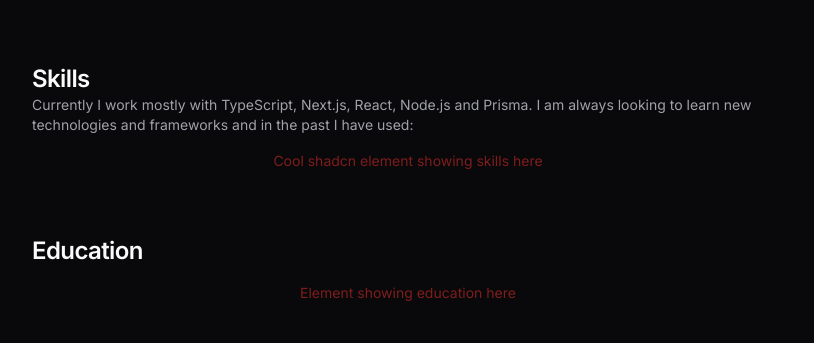
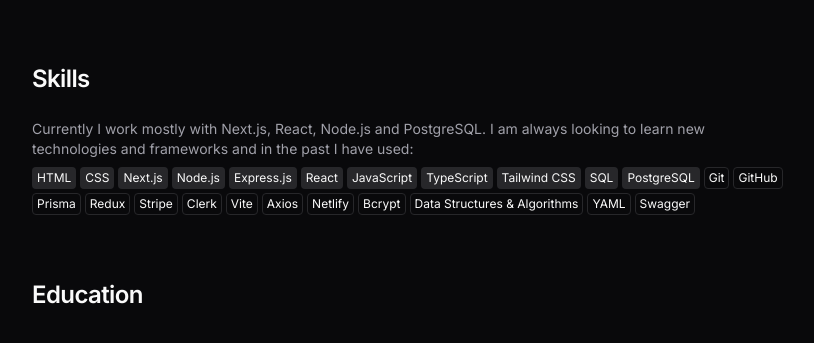
Before and after one commit to jongreen96/Portfolio, a Next.js app: page / in a window 1280 px wide. Shown: the part 991-1334 px from the top of the page, without its empty margins (232-1046 px from the left). Built offline with nearby package versions, Linux system fonts and the light colour scheme.

Commit message:
Add skills section

```diff
--- a/src/app/page.tsx
+++ b/src/app/page.tsx
@@ -205,24 +205,46 @@
         </div>
       </section>
 
-      <section>
+      <section className='space-y-6'>
         <H2>Skills</H2>
-        <P>
-          Currently I work mostly with TypeScript, Next.js, React, Node.js and
-          Prisma. I am always looking to learn new technologies and frameworks
-          and in the past I have used:
-        </P>
+        <div className='space-y-2'>
+          <P>
+            Currently I work mostly with Next.js, React, Node.js and PostgreSQL.
+            I am always looking to learn new technologies and frameworks and in
+            the past I have used:
+          </P>
 
-        <P className='mt-4 text-center text-destructive'>
-          Cool shadcn element showing skills here
-        </P>
+          <div className='flex flex-wrap gap-1'>
+            <Badge variant='secondary'>HTML</Badge>
+            <Badge variant='secondary'>CSS</Badge>
+            <Badge variant='secondary'>Next.js</Badge>
+            <Badge variant='secondary'>Node.js</Badge>
+            <Badge variant='secondary'>Express.js</Badge>
+            <Badge variant='secondary'>React</Badge>
+            <Badge variant='secondary'>JavaScript</Badge>
+            <Badge variant='secondary'>TypeScript</Badge>
+            <Badge variant='secondary'>Tailwind CSS</Badge>
+            <Badge variant='secondary'>SQL</Badge>
+            <Badge variant='secondary'>PostgreSQL</Badge>
+            <Badge variant='outline'>Git</Badge>
+            <Badge variant='outline'>GitHub</Badge>
+            <Badge variant='outline'>Prisma</Badge>
+            <Badge variant='outline'>Redux</Badge>
+            <Badge variant='outline'>Stripe</Badge>
+            <Badge variant='outline'>Clerk</Badge>
+            <Badge variant='outline'>Vite</Badge>
+            <Badge variant='outline'>Axios</Badge>
+            <Badge variant='outline'>Netlify</Badge>
+            <Badge variant='outline'>Bcrypt</Badge>
+            <Badge variant='outline'>Data Structures & Algorithms</Badge>
+            <Badge variant='outline'>YAML</Badge>
+            <Badge variant='outline'>Swagger</Badge>
+          </div>
+        </div>
       </section>
 
-      <section>
+      <section className='space-y-6'>
         <H2>Education</H2>
-        <P className='mt-4 text-center text-destructive'>
-          Element showing education here
-        </P>
       </section>
     </main>
   );
```
